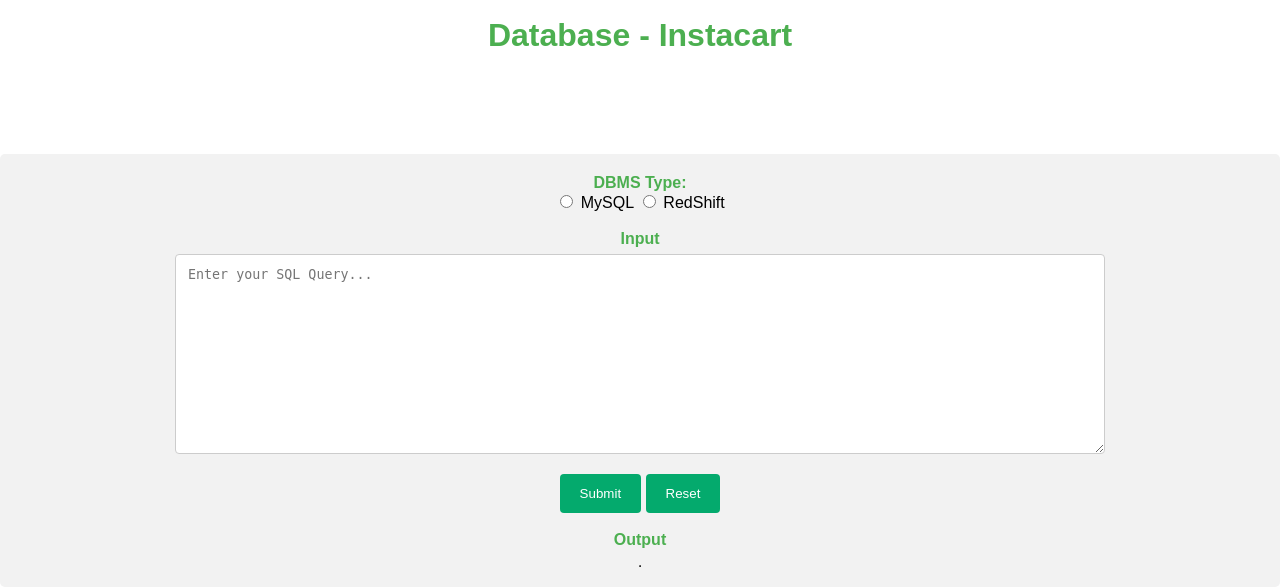
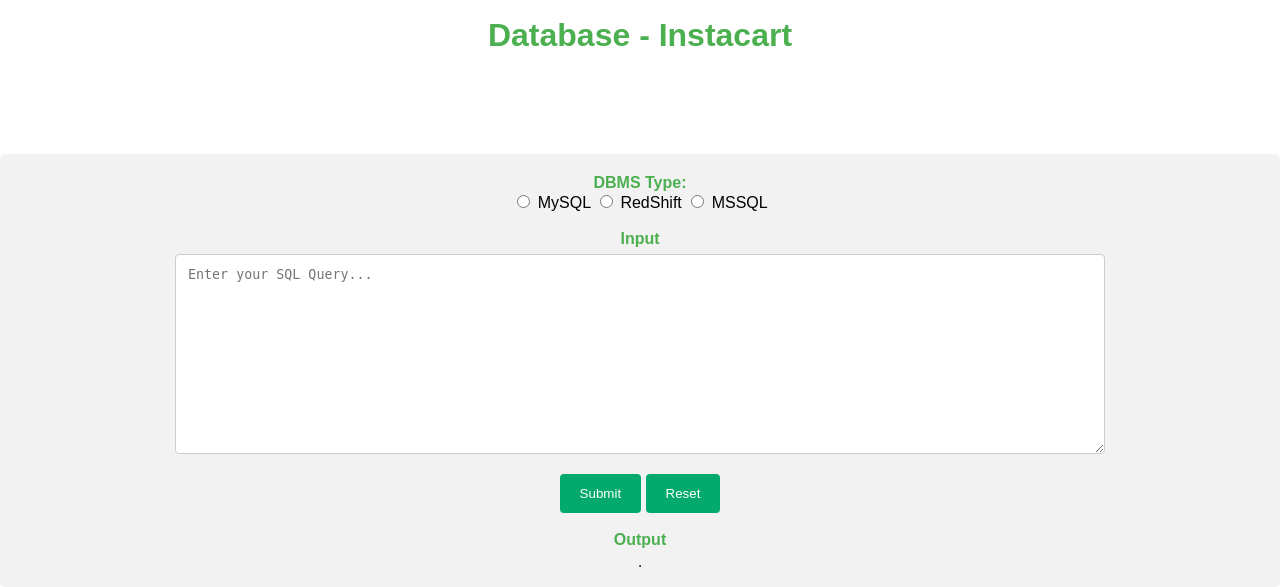
Before and after one commit to Axat-2102/dbds_proj_1, a Flask app: page /querypage in a window 1280 px wide. Shown: the part 404-991 px from the top of the page. Run offline with Flask 2, Linux system fonts and the light colour scheme.

Commit message:
added MSSQL

```diff
--- a/app/routes.py
+++ b/app/routes.py
@@ -2,6 +2,7 @@
 from flask import render_template, request, json
 from mysql.connector import connect,Error
 import redshift_connector
+import pymssql
 import time
 
 @app.route('/')
@@ -33,6 +34,19 @@
     except Error as e:
         print(e)
 
+def mssqlquery(subject):
+    try:
+        conn = pymssql.connect('database-2.caytflhlgy1t.us-east-2.rds.amazonaws.com', 'admin', 'rutgers21', 'adnimerge')
+        cursor: pymssql.Cursor = conn.cursor(as_dict=True)
+        start = time.time()
+        cursor.execute(subject)
+        result = cursor.fetchall()
+        end = time.time()
+        time_elapsed = end - start
+        return result, time_elapsed
+    except Error as e:
+        print(e)
+
 def redshiftquery(subject):
     try:
         conn = redshift_connector.connect(
@@ -60,6 +74,8 @@
         subject = req['subject']
         if dbms == 'MySQL':
             result, time_elapsed = mysqlquery(subject)
+        elif dbms == 'RedShift':
+            result, time_elapsed = redshiftquery(subject)
         else:
-            result, time_elapsed = redshiftquery(subject)
+            result, time_elapsed = mssqlquery(subject)
     return json.jsonify(output = result, time_elapsed = str(time_elapsed))
--- a/app/templates/querypage.html
+++ b/app/templates/querypage.html
@@ -21,7 +21,10 @@
 			<input type="radio" id="mysql" name="dbms" value="MySQL">
 			<label class="lb1" for="mysql">MySQL</label>
 			<input type="radio" id="redshift" name="dbms" value="RedShift">
-			<label class="lb1" for="redshift">RedShift</label><br><br>
+			<label class="lb1" for="redshift">RedShift</label>
+			<input type="radio" id="mssql" name="dbms" value="MSSQL">
+			<label class="lb1" for="mssql">MSSQL</label>
+			<br><br>
 
 			<label style="color: #4CAF50;" for="subject"><b>Input</b></label>
     		<textarea id="subject" name="subject" placeholder="Enter your SQL Query..." style="height:200px"></textarea>
@@ -41,8 +44,9 @@
 
 			var mysql = document.getElementById("mysql")
 			var redshift = document.getElementById("redshift")
+			var mssql = document.getElementById("mssql")
 
-			if (mysql.checked == false && redshift.checked == false) {
+			if (mysql.checked == false && redshift.checked == false && mssql.checked == false) {
 				document.getElementById("error").innerText = "Please Select a Database";
 				return false;
 			}
@@ -58,8 +62,13 @@
 			document.getElementById("loading").innerText = "Loading...";
 
 			try {
+				let dbms;
+				if (mysql.checked) dbms = 'MySQL';
+				else if (redshift.checked) dbms = 'RedShift';
+				else dbms = 'MSSQL';
+
 				var data = JSON.stringify({
-						dbms: mysql.checked ? 'MySQL' : 'RedShift',
+						dbms,
 						subject: subject.value
 					})
 				const response = await fetch(window.location.protocol + '//' + window.location.host + "/submitquery", {
```
Also changed, not shown: 2 other files.
